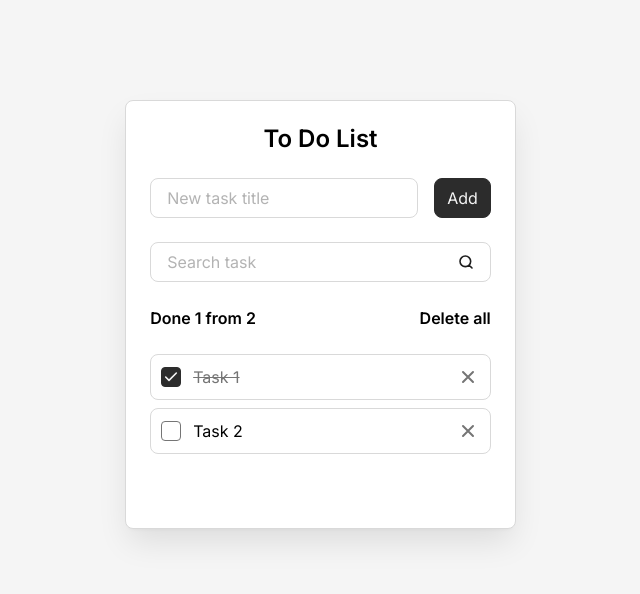
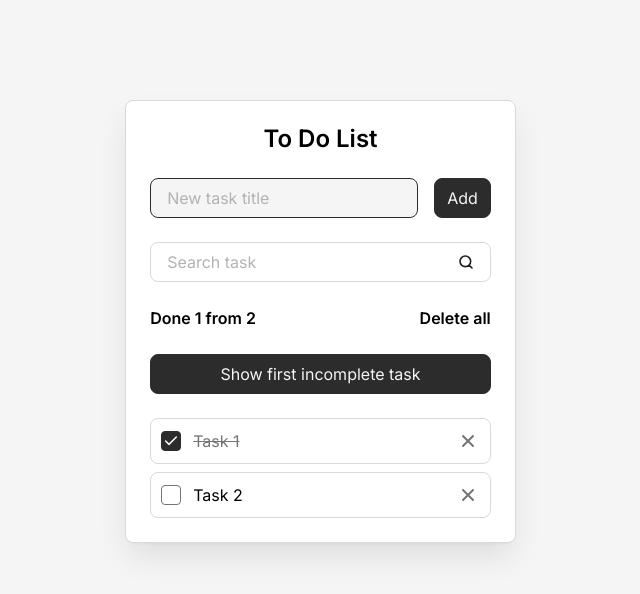
Before and after one commit to sergey-bondarenko-dev/todo-react, a React (Vite) app: page / in a window 1280 px wide. Shown: the top 594 px of the page, without its empty margins (312-952 px from the left). Built offline with nearby package versions, Linux system fonts and the light colour scheme.

Commit message:
add: scroll and focus using useRef

```diff
--- a/src/components/AddTaskForm.jsx
+++ b/src/components/AddTaskForm.jsx
@@ -6,6 +6,7 @@ const AddTaskForm = (props) => {
         addTask,
         newTaskTitle,
         setNewTaskTitle,
+        newTaskTitleInputRef,
     } = props;
 
     const onSubmit = (event) => {
@@ -22,6 +23,7 @@ const AddTaskForm = (props) => {
                 className="todo__field"
                 value={newTaskTitle}
                 onInput={(event) => setNewTaskTitle(event.target.value)}
+                ref={newTaskTitleInputRef}
             />
             <Button type="submit">Add</Button>
         </form>
--- a/src/components/Button.jsx
+++ b/src/components/Button.jsx
@@ -15,12 +15,14 @@ const Button = (props) => {
         className,
         children,
         type = 'button',
+        onClick,
     } = props;
 
     return (
         <button
             className={clsx('button', className)}
             type={type}
+            onClick={onClick}
         >
             {children}
         </button>
--- a/src/components/Field.jsx
+++ b/src/components/Field.jsx
@@ -19,6 +19,7 @@ const Field = (props) => {
         className = '',
         onInput,
         value,
+        ref,
     } = props;
 
     return (
@@ -38,6 +39,7 @@ const Field = (props) => {
                 type={type}
                 value={value}
                 onInput={onInput}
+                ref={ref}
             />
             </div>
         </>
--- a/src/components/Todo.jsx
+++ b/src/components/Todo.jsx
@@ -1,8 +1,9 @@
-import { useEffect, useState } from "react";
+import { useEffect, useRef, useState } from "react";
 import AddTaskForm from "./AddTaskForm";
 import SearchTaskForm from "./SearchTaskForm";
 import TodoInfo from "./TodoInfo";
 import TodoList from "./TodoList";
+import Button from "./Button";
 
 const Todo = () => {
 
@@ -35,9 +36,18 @@ const Todo = () => {
     const [query, setQuery] = useState('');
     const [newTaskTitle, setNewTaskTitle] = useState('');
 
+    const newTaskTitleInputRef = useRef(null);
+
     const filteredTasks = tasks.filter((task) =>
         task.title.toLowerCase().includes(query.trim().toLowerCase())
     );
+
+    const firstIncompleteTaskRef = useRef(null);
+    const firstIncompleteTaskId = filteredTasks.find((task) => !task.isDone)?.id;
+
+    useEffect(() => {
+        newTaskTitleInputRef.current?.focus();
+    }, []);
 
     useEffect(() => {
         localStorage.setItem(TASK_STORAGE_KEY, JSON.stringify(tasks));
@@ -85,6 +95,14 @@ const Todo = () => {
         setTasks((tasks) =>  [...tasks, newTask]);
         setNewTaskTitle('');
         setQuery('');
+        newTaskTitleInputRef.current?.focus();
+    }
+
+    const scrollToFirstIncompleteTask = () => {
+        firstIncompleteTaskRef.current?.scrollIntoView({
+            behavior: 'smooth',
+            block: 'center',
+        });
     }
 
     return (
@@ -94,6 +112,7 @@ const Todo = () => {
                 addTask={addTask}
                 newTaskTitle={newTaskTitle}
                 setNewTaskTitle={setNewTaskTitle}
+                newTaskTitleInputRef={newTaskTitleInputRef}
             />
             <SearchTaskForm
                 query={query}
@@ -104,9 +123,12 @@ const Todo = () => {
                 done={tasks.filter((task) => task.isDone).length}
                 onDeleteAllButtonClick={deleteAllTasks}
             />
+            <Button onClick={scrollToFirstIncompleteTask}>Show first incomplete task</Button>
             <TodoList
                 tasks={tasks}
                 filteredTasks={filteredTasks}
+                firstIncompleteTaskRef={firstIncompleteTaskRef}
+                firstIncompleteTaskId={firstIncompleteTaskId}
                 onDeleteButtonClick={deleteTask}
                 onTaskCompleteChange={toggleTaskComplete}
             />
--- a/src/components/TodoItem.jsx
+++ b/src/components/TodoItem.jsx
@@ -8,10 +8,11 @@ const TodoItem = (props) => {
     isDone,
     onDeleteButtonClick,
     onTaskCompleteChange,
+    ref,
   } = props;
 
   return (
-      <li className={clsx('todo-item', className)}>
+      <li className={clsx('todo-item', className)} ref={ref}>
         <input
           className="todo-item__checkbox"
           id={id}
--- a/src/components/TodoList.jsx
+++ b/src/components/TodoList.jsx
@@ -6,6 +6,8 @@ const TodoList = (props) => {
         onDeleteButtonClick,
         onTaskCompleteChange,
         filteredTasks,
+        firstIncompleteTaskId,
+        firstIncompleteTaskRef,
     } = props;
 
     const hasTask = tasks.length > 0;
@@ -28,6 +30,7 @@ const TodoList = (props) => {
                     key={id}
                     onDeleteButtonClick={onDeleteButtonClick}
                     onTaskCompleteChange={onTaskCompleteChange}
+                    ref={id === firstIncompleteTaskId ? firstIncompleteTaskRef : null}
                 />
             ))}
         </ul>
```
